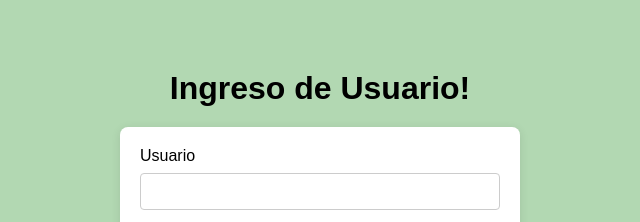
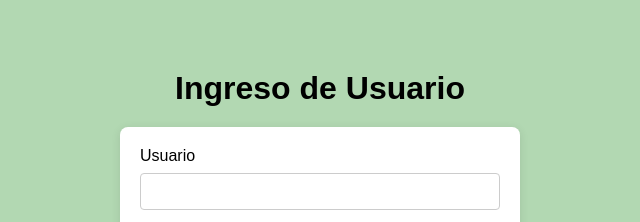
Before and after one commit to Marcosrex777/Sistema_Distribuidora, a plain HTML site: page index.html in a window 1280 px wide. Shown: the part 185-407 px from the top of the page, 320-960 px from the left. Drawn offline with Linux system fonts and the light colour scheme; some packages are replaced by stand-ins of ours; a script that the page names is missing.

Commit message:
Update index.html

```diff
--- a/index.html
+++ b/index.html
@@ -22,7 +22,7 @@
         <div class="logo-container">
         <img src="Imagenes/Logo.jpeg" alt="logo kefersa" class="logo" >
     </div>
-        <h1>Ingreso de Usuario!</h1>
+        <h1>Ingreso de Usuario</h1>
 
 
 
```
